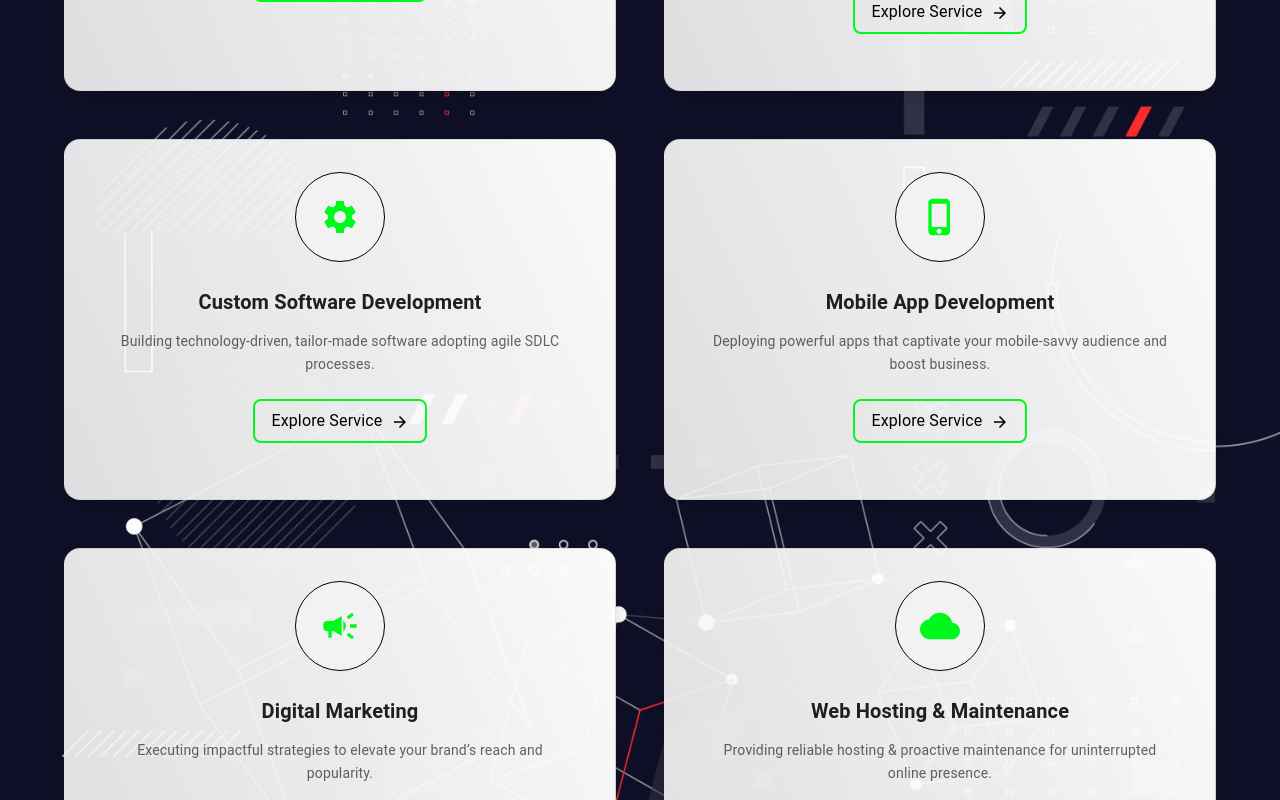
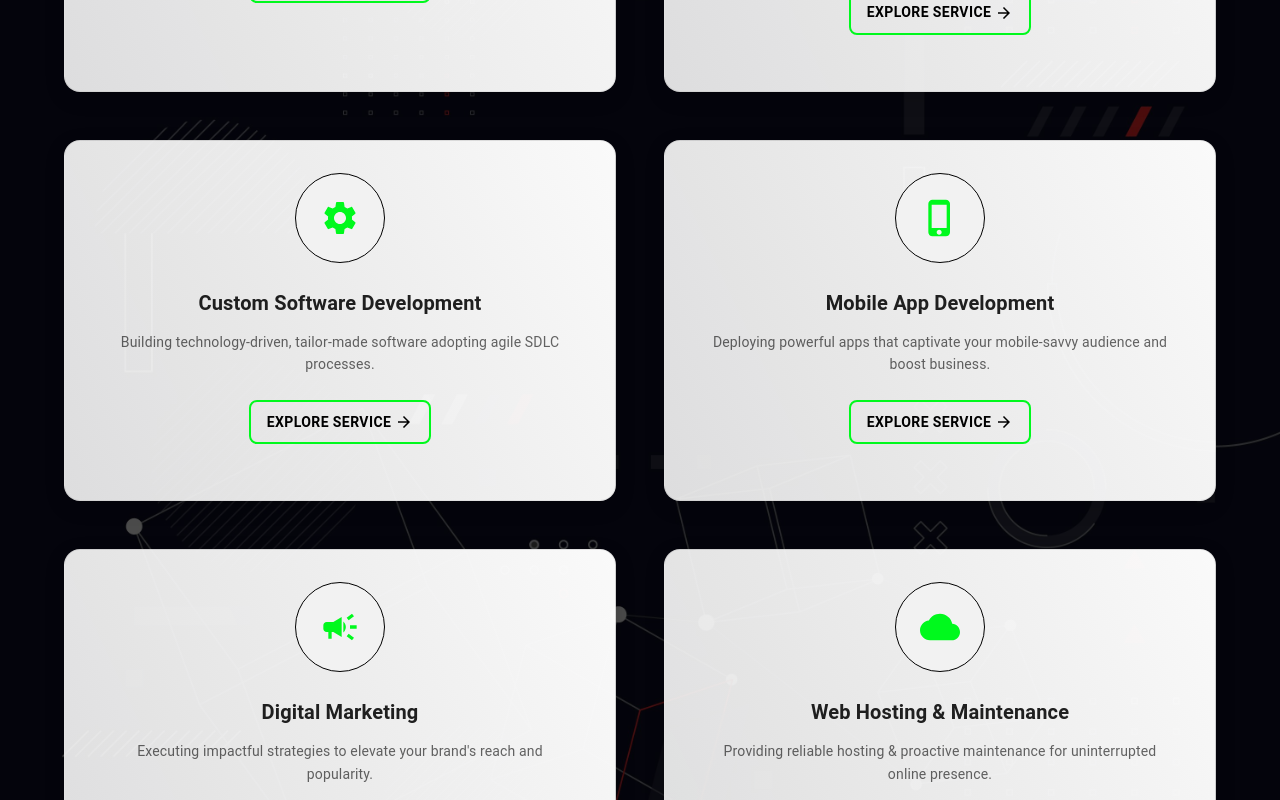
Before and after one commit to rajanalibabaa/chola_Landingpage, a Next.js app: page / in a window 1280 px wide. Shown: the part 1420-2220 px from the top of the page. Built offline with nearby package versions, Linux system fonts and the light colour scheme.

Commit message:
error handled

```diff
--- a/src/components/OurServices.jsx
+++ b/src/components/OurServices.jsx
@@ -7,16 +7,14 @@ import {
   CardContent,
   Typography,
   Container,
-  Link as MuiLink,
+  Button,
 } from "@mui/material";
 import {
   Language,
-  Code,
   Settings,
   Store,
   Cloud,
   PhoneIphone,
-  ShoppingCart,
   Campaign,
   ArrowForward,
 } from "@mui/icons-material";
@@ -31,19 +29,12 @@ const services = [
     icon: <Language sx={{ fontSize: 40 }} />,
     href: "/contact",
   },
-//   {
-//     title: "Web Development",
-//     desc: "Delivering scalable web development solutions tailored to your business goals.",
-//     icon: <Code sx={{ fontSize: 40 }} />,
-//     href: "/services/web-development",
-//   },
   {
     title: "E-Marketplace Solutions & E-commerce Development",
     desc: "Creating flexible marketplaces for seamless purchasing and efficient management.",
     icon: <Store sx={{ fontSize: 40 }} />,
     href: "/contact",
   },
-
   {
     title: "Custom Software Development",
     desc: "Building technology-driven, tailor-made software adopting agile SDLC processes.",
@@ -58,25 +49,16 @@ const services = [
   },
   {
     title: "Digital Marketing",
-    desc: "Executing impactful strategies to elevate your brand’s reach and popularity.",
+    desc: "Executing impactful strategies to elevate your brand's reach and popularity.",
     icon: <Campaign sx={{ fontSize: 40 }} />,
     href: "/contact",
   },
-
   {
     title: "Web Hosting & Maintenance",
     desc: "Providing reliable hosting & proactive maintenance for uninterrupted online presence.",
     icon: <Cloud sx={{ fontSize: 40 }} />,
     href: "/contact",
   },
-
-//   {
-//     title: "",
-//     desc: "High-performance online stores designed to drive conversions and sales.",
-//     icon: <ShoppingCart sx={{ fontSize: 40 }} />,
-//     href: "/services/ecommerce",
-//   },
-
 ];
 
 // Animation Variants
@@ -91,7 +73,6 @@ const cardVariants = {
       ease: "easeOut",
     },
   }),
-
 };
 
 export default function ServicesSection() {
@@ -102,14 +83,23 @@ export default function ServicesSection() {
         position: "relative",
         py: { xs: 8, md: 12 },
         overflow: "hidden",
-        backgroundImage: "url('/sec1.jpg')", // <-- Replace with a tech-themed background img
+        backgroundImage: "url('/sec1.jpg')",
         backgroundSize: "cover",
         backgroundPosition: "center",
         backgroundAttachment: "fixed",
       }}
     >
       {/* Overlay for readability */}
-
+      <Box
+        sx={{
+          position: "absolute",
+          top: 0,
+          left: 0,
+          right: 0,
+          bottom: 0,
+          backgroundColor: "rgba(0, 0, 0, 0.7)",
+        }}
+      />
 
       <Container maxWidth="lg" sx={{ position: "relative", zIndex: 1 }}>
         {/* Section Header */}
@@ -201,10 +191,6 @@ export default function ServicesSection() {
               variants={cardVariants}
               style={{ height: "100%" }}
             >
-              <Link
-                href={service.href}
-                style={{ textDecoration: "none", display: "block", height: "100%" }}
-              >
               <Card
                 sx={{
                   height: "100%",
@@ -284,10 +270,10 @@ export default function ServicesSection() {
                   </Typography>
 
                   {/* CTA Button */}
-   <MuiLink
-  component={Link}
-  href="/contact"
-  underline="none"
+                  <Link href={service.href} passHref >
+                    <Button
+                      component="a"
+                      className="service-link"
                       sx={{
                         fontWeight: 600,
                         color: "#000000ff",
@@ -303,19 +289,21 @@ export default function ServicesSection() {
                           fontSize: 18,
                           transition: "transform 0.2s ease",
                         },
-    "&:hover .MuiSvgIcon-root": {
+                        "&:hover": {
+                          background: "#00f91d",
+                          color: "black",
+                          borderColor: "#00f91d",
+                          "& .MuiSvgIcon-root": {
                             transform: "translateX(4px)",
+                          },
                         },
                       }}
                     >
-  <Typography component="span">
                       Explore Service <ArrowForward sx={{ ml: 0.5 }} />
-  </Typography>
-</MuiLink>
+                    </Button>
+                  </Link>
                 </CardContent>
               </Card>
-
-              </Link>
             </motion.div>
           ))}
         </Grid>
```
Lines whose indentation alone changed are shown as unchanged.
